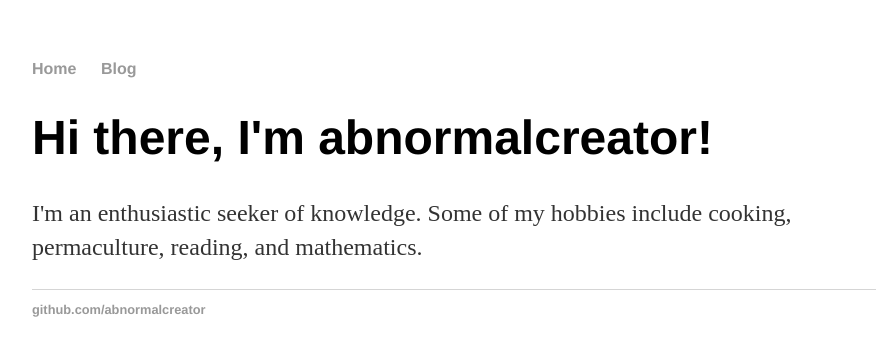
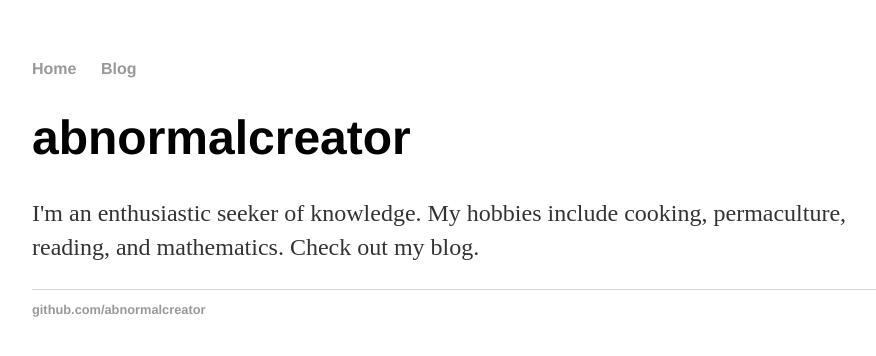
Before and after one commit to abnormalcreator/abnormalcreator.github.io, a Jekyll site: the page built from index.html, in a window 1280 px wide. Shown: the top 356 px of the page, without its empty margins (160-1036 px from the left). Built offline with Jekyll 4.4.1, drawn with Linux system fonts in a browser that asks for light colours.

Commit message:
Update index.html

```diff
--- a/index.html
+++ b/index.html
@@ -3,6 +3,6 @@ layout: default
 title: abnormalcreator
 ---
 <div class="blurb">
-	<h1>Hi there, I'm abnormalcreator!</h1>
-	<p>I'm an enthusiastic seeker of knowledge. Some of my hobbies include cooking, permaculture, reading, and mathematics.</p>
+	<h1>abnormalcreator</h1>
+	<p>I'm an enthusiastic seeker of knowledge. My hobbies include cooking, permaculture, reading, and mathematics. Check out my blog.</p>
 </div><!-- /.blurb -->
```
